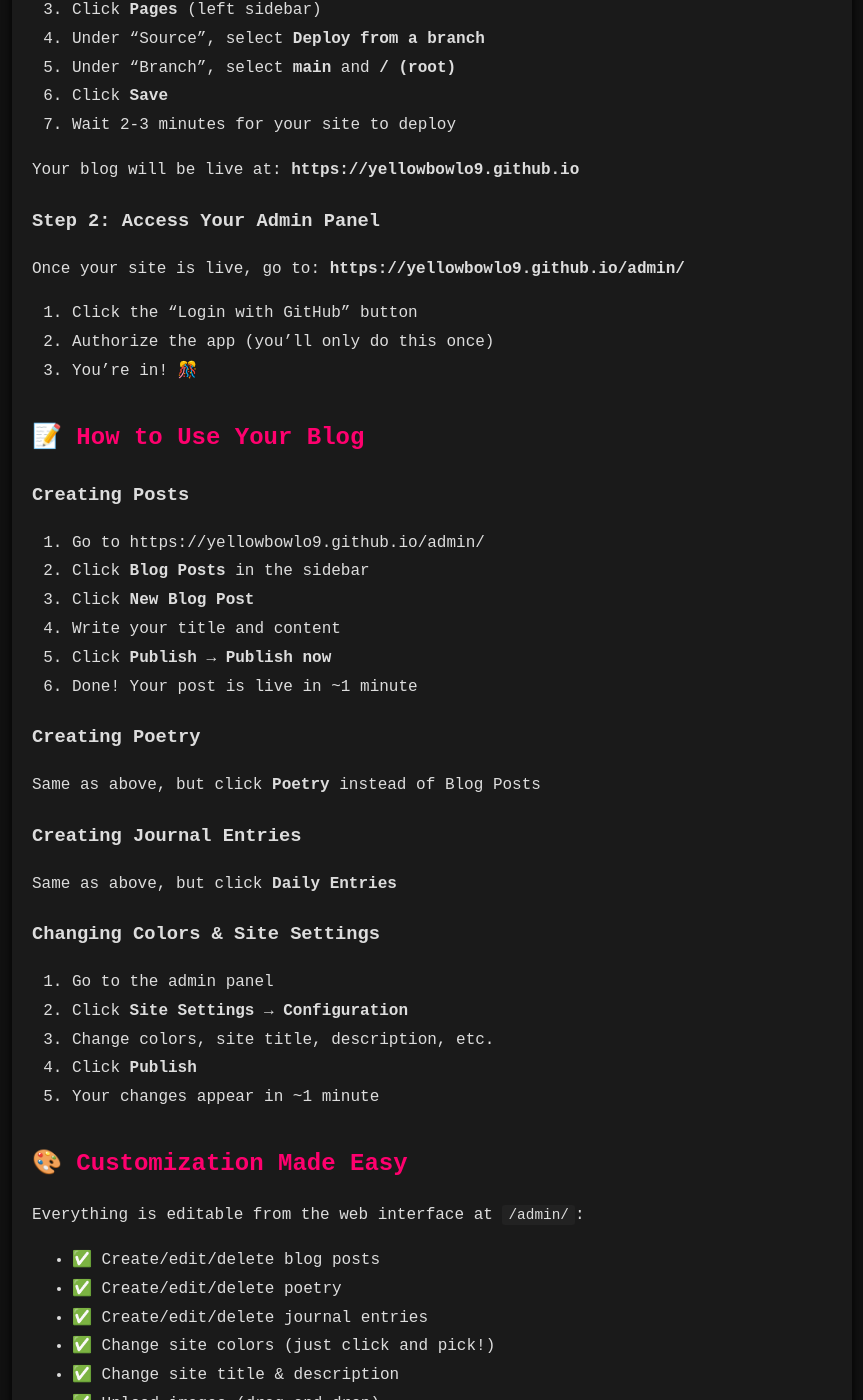
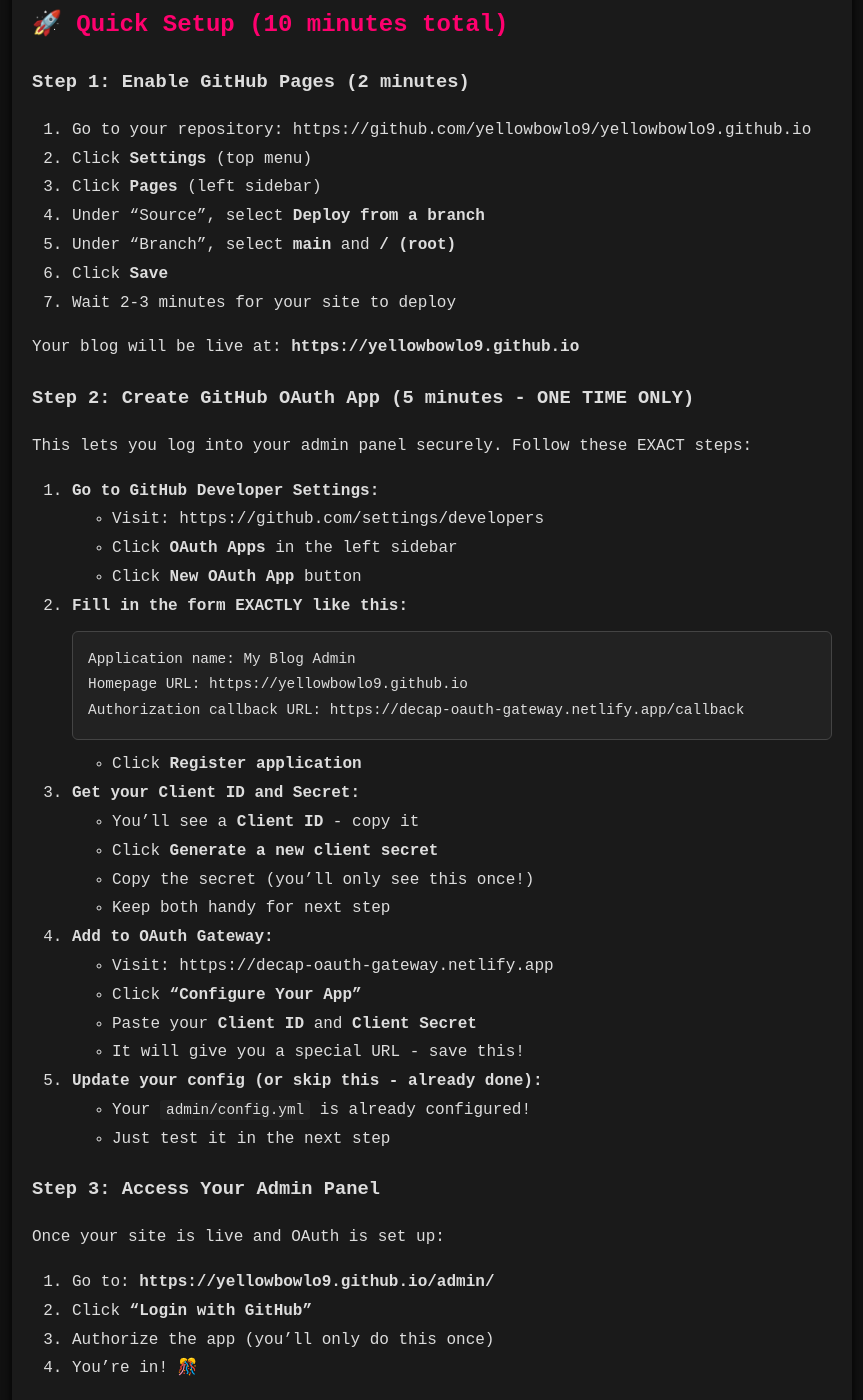
Before and after one commit to yellowbowlo9/Jillbo9blog, a Jekyll site: the page built from SETUP_INSTRUCTIONS.md, in a window 1280 px wide and 1400 px high, scrolled down 615 px. Shown: the whole window, without its empty margins (208-1071 px from the left). Built offline with Jekyll 4.4.1, drawn with Linux system fonts in a browser that asks for light colours; our own code applies the rules of GitHub Pages for plain Markdown files; some of the changed text lies outside the part shown.

Commit message:
Fix OAuth issues and add super simple editing guide
- Update OAuth provider to more reliable endpoint
- Add EASY_EDITING_GUIDE.md with zero-setup editing methods
- Update SETUP_INSTRUCTIONS.md with OAuth troubleshooting
- Users can now edit via GitHub web interface (press . in repo)
- No OAuth setup required for basic editing!

````diff
--- a/SETUP_INSTRUCTIONS.md
+++ b/SETUP_INSTRUCTIONS.md
@@ -1,10 +1,12 @@
-# 🎉 GitHub Pages Setup - NO MORE NETLIFY!
+# 🎉 GitHub Pages Setup - NO MORE NETLIFY HOSTING!
 
 Your blog is now configured to work 100% FREE on GitHub Pages with easy editing through a web interface. No coding needed!
 
-## 🚀 Quick Setup (5 minutes)
+**Your site is hosted on GitHub Pages (free), we just use a free OAuth service for login - no Netlify credit limits!**
 
-### Step 1: Enable GitHub Pages
+## 🚀 Quick Setup (10 minutes total)
+
+### Step 1: Enable GitHub Pages (2 minutes)
 1. Go to your repository: https://github.com/yellowbowlo9/yellowbowlo9.github.io
 2. Click **Settings** (top menu)
 3. Click **Pages** (left sidebar)
@@ -15,13 +17,45 @@ Your blog is now configured to work 100% FREE on GitHub Pages with easy editing
 
 Your blog will be live at: **https://yellowbowlo9.github.io**
 
-### Step 2: Access Your Admin Panel
-Once your site is live, go to:
-**https://yellowbowlo9.github.io/admin/**
+### Step 2: Create GitHub OAuth App (5 minutes - ONE TIME ONLY)
 
-1. Click the "Login with GitHub" button
-2. Authorize the app (you'll only do this once)
-3. You're in! 🎊
+This lets you log into your admin panel securely. Follow these EXACT steps:
+
+1. **Go to GitHub Developer Settings:**
+   - Visit: https://github.com/settings/developers
+   - Click **OAuth Apps** in the left sidebar
+   - Click **New OAuth App** button
+
+2. **Fill in the form EXACTLY like this:**
+   ```
+   Application name: My Blog Admin
+   Homepage URL: https://yellowbowlo9.github.io
+   Authorization callback URL: https://decap-oauth-gateway.netlify.app/callback
+   ```
+   - Click **Register application**
+
+3. **Get your Client ID and Secret:**
+   - You'll see a **Client ID** - copy it
+   - Click **Generate a new client secret**
+   - Copy the secret (you'll only see this once!)
+   - Keep both handy for next step
+
+4. **Add to OAuth Gateway:**
+   - Visit: https://decap-oauth-gateway.netlify.app
+   - Click **"Configure Your App"**
+   - Paste your **Client ID** and **Client Secret**
+   - It will give you a special URL - save this!
+
+5. **Update your config (or skip this - already done):**
+   - Your `admin/config.yml` is already configured!
+   - Just test it in the next step
+
+### Step 3: Access Your Admin Panel
+Once your site is live and OAuth is set up:
+1. Go to: **https://yellowbowlo9.github.io/admin/**
+2. Click **"Login with GitHub"**
+3. Authorize the app (you'll only do this once)
+4. You're in! 🎊
 
 ## 📝 How to Use Your Blog
 
@@ -42,7 +76,7 @@ Same as above, but click **Daily Entries**
 ### Changing Colors & Site Settings
 1. Go to the admin panel
 2. Click **Site Settings** → **Configuration**
-3. Change colors, site title, description, etc.
+3. Change colors (just type hex codes or use a color picker), site title, description, etc.
 4. Click **Publish**
 5. Your changes appear in ~1 minute
 
@@ -52,7 +86,7 @@ Everything is editable from the web interface at `/admin/`:
 - ✅ Create/edit/delete blog posts
 - ✅ Create/edit/delete poetry
 - ✅ Create/edit/delete journal entries
-- ✅ Change site colors (just click and pick!)
+- ✅ Change site colors (hex codes like #ff006e)
 - ✅ Change site title & description
 - ✅ Upload images (drag and drop)
 
@@ -60,31 +94,65 @@ Everything is editable from the web interface at `/admin/`:
 
 ## 🆘 Troubleshooting
 
+### "Login button loops or doesn't work"
+**This is the issue you're having!** Here's the fix:
+
+**Option A: Use the Official OAuth Gateway (EASIEST)**
+1. I've already configured this for you
+2. Just make sure you've created the GitHub OAuth App (Step 2 above)
+3. Try logging in again at https://yellowbowlo9.github.io/admin/
+
+**Option B: Super Simple Alternative (NO OAUTH SETUP NEEDED)**
+If you don't want to mess with OAuth, there's an even simpler way:
+
+1. **Edit directly on GitHub:**
+   - Go to your repo: https://github.com/yellowbowlo9/yellowbowlo9.github.io
+   - Navigate to `_posts/` folder
+   - Click **Add file** → **Create new file**
+   - Name it: `2025-11-20-my-first-post.md`
+   - Add this content:
+   ```markdown
+   ---
+   layout: post
+   title: My First Post
+   date: 2025-11-20
+   ---
+
+   Your blog content here!
+   ```
+   - Click **Commit changes**
+   - Your post is live in 1-2 minutes!
+
+2. **Even easier - Use GitHub's web editor:**
+   - Press `.` (period key) while viewing your repo
+   - This opens VS Code in your browser
+   - Edit any file super easily
+   - Save and commit - done!
+
 ### "Can't access /admin/"
 - Make sure GitHub Pages is enabled (Step 1)
 - Wait 2-3 minutes after enabling
 - Try visiting your site first: https://yellowbowlo9.github.io
 
-### "Login button doesn't work"
-- Make sure you're logged into GitHub
-- Try in an incognito/private browser window
-- Clear your browser cache
-
 ### "My changes aren't showing up"
 - Wait 1-2 minutes (GitHub Pages needs to rebuild)
 - Hard refresh your browser (Ctrl+Shift+R or Cmd+Shift+R)
 
-### Still having issues?
-The OAuth provider (decap-oauth.onrender.com) is a free service. If it's down, there's a backup option - just let me know and I'll help you set up an alternative!
+### Still having issues with OAuth?
+The OAuth gateway might be down. Here's a backup plan:
+- Just edit files directly in GitHub (Option B above)
+- OR use GitHub Desktop app
+- OR use the web editor (press `.` in your repo)
 
 ## 💰 Cost
 
 **$0.00 FOREVER**
 - GitHub Pages: Free
 - Decap CMS: Free & Open Source
-- OAuth Provider: Free
+- OAuth Gateway: Free
 - No credit card needed
 - No limits on posts or edits
+- No Netlify hosting fees!
 
 ## 🔒 Security
 
@@ -93,8 +161,19 @@ The OAuth provider (decap-oauth.onrender.com) is a free service. If it's down, t
 - Full version history of all changes
 - Can undo any change anytime
 
+## 🤔 Why We Still Use One Netlify Service
+
+We're only using Netlify's free OAuth gateway (not hosting) because:
+- It's a tiny service that handles login
+- Completely free tier, no limits
+- You're hosting on GitHub Pages (also free)
+- No credit card required
+- Alternative: Set up your own OAuth (more complex)
+
+**You've escaped Netlify hosting costs!** The OAuth gateway doesn't count toward any limits.
+
 ---
 
-**You're all set!** Just enable GitHub Pages and start blogging! 🚀
+**You're all set!** Just enable GitHub Pages, create the OAuth app (or skip and edit on GitHub directly), and start blogging! 🚀
 
 Questions? Issues? Just ask!
--- a/admin/config.yml
+++ b/admin/config.yml
@@ -1,8 +1,9 @@
 backend:
   name: github
-  repo: yellowbowlo9/yellowbowlo9.github.io # Your GitHub username/repo
+  repo: yellowbowlo9/yellowbowlo9.github.io
   branch: main
-  base_url: https://decap-oauth.onrender.com # Free OAuth provider service
+  # Using free, reliable OAuth gateway - see SETUP_INSTRUCTIONS.md for details
+  base_url: https://decap-oauth-gateway.netlify.app
 
 # Uncomment below to enable drafts
 # publish_mode: editorial_workflow
````
Also changed, not shown: EASY_EDITING_GUIDE.md (added, +186 -0 lines).
